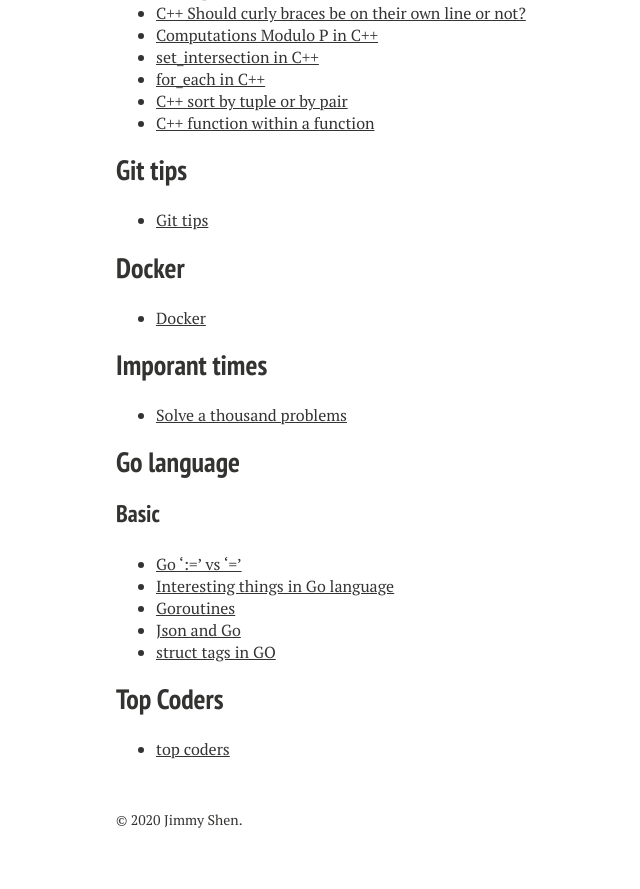
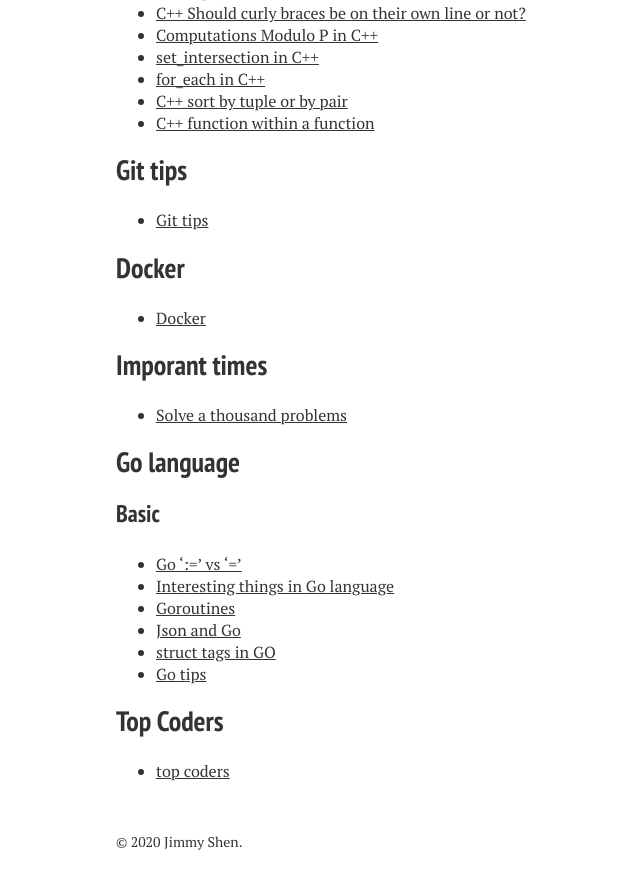
Before and after one commit to xiaokeshen/xiaokeshen.github.io, a Jekyll site: the page built from blog/index.md, in a window 1280 px wide and 900 px high, scrolled down 10320 px. Shown: the top 889 px of the window, without its empty margins (204-844 px from the left). Built offline with Jekyll 4.4.1, drawn with Linux system fonts in a browser that asks for light colours; nearby versions of some CDN libraries.

Commit message:
update go tips

```diff
--- a/blog/index.md
+++ b/blog/index.md
@@ -355,6 +355,7 @@ My 'Serious' coding got started since I became a student as a Computer Science M
 - [Goroutines](https://medium.com/@jim.morris.shen/goroutines-in-go-bffd1730fe50?sk=287c59e6f83b988a022b2093b79f800d)
 - [Json and Go](https://medium.com/@jim.morris.shen/json-and-go-99a0fe5cb17b?sk=8790e1e7fe76230b619aecf72142c928)
 - [struct tags in GO](https://medium.com/@jim.morris.shen/struct-tags-in-go-670ace2193c9?sk=5355c72454c5224bb4bd03dc20d09c1f)
+- [Go tips](https://medium.com/@jim.morris.shen/go-tips-e11bbfd3fe7d?sk=af1af923e2daab4983f61f2a83d78c6f)
 
 ## Top Coders
 - [top coders](https://medium.com/@jim.morris.shen/top-coders-c4aa2ffd5544?source=friends_link&sk=64ee99ca78b5b93ab464abd2b6cf87cd)
```
